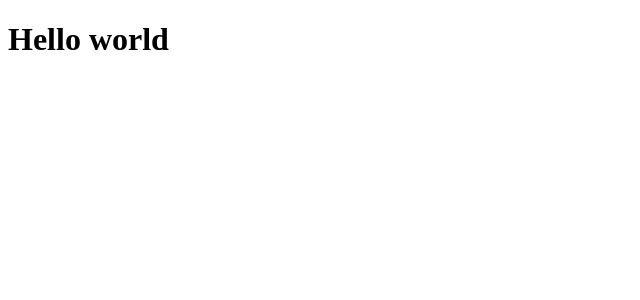
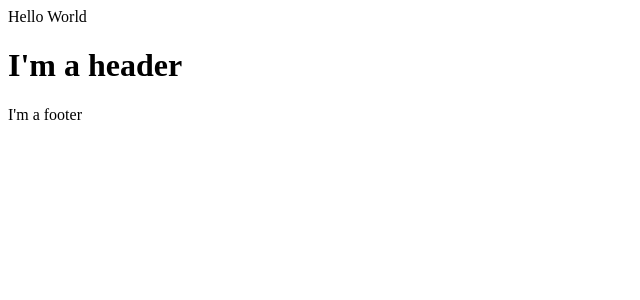
Before and after one commit to vincentntang/flashnotes-react, a React (Create React App) app in the folder frontend/: page / in a window 1280 px wide. Shown: the top 300 px of the page, without its empty margins (0-640 px from the left). Built offline with nearby package versions, Linux system fonts and the light colour scheme.

Commit message:
scaffold header and footer

```diff
--- a/frontend/src/App.js
+++ b/frontend/src/App.js
@@ -1,10 +1,12 @@
 import React, { Component } from "react";
+import Main from './components/layout/Main';
 
 class App extends Component {
   render() {
     return (
       <div className="App">
-        <h1>Hello world</h1>
+        Hello World
+        <Main/>
       </div>
     );
   }
--- a/frontend/src/components/layout/Footer.js
+++ b/frontend/src/components/layout/Footer.js
@@ -0,0 +1,9 @@
+import React from 'react';
+
+export default () => {
+    return (
+        <footer>
+            <div>I'm a footer</div>
+        </footer>
+    );
+};
--- a/frontend/src/components/layout/Header.js
+++ b/frontend/src/components/layout/Header.js
@@ -0,0 +1,11 @@
+import React from "react";
+
+const Header = props => {
+  return(
+  <header className="top">
+    <h1>I'm a header</h1>
+  </header>
+ )
+};
+
+export default Header;
--- /dev/null
+++ b/frontend/src/components/layout/Main.js
@@ -0,0 +1,14 @@
+import React, { Component } from 'react'
+import Footer from './Footer';
+import Header from './Header';
+
+export default class Main extends Component {
+  render() {
+    return (
+      <div>
+        <Header/>
+        <Footer/>
+      </div>
+    )
+  }
+}
```
Also changed, not shown: frontend/src/components/layout/Landing.js (deleted).
